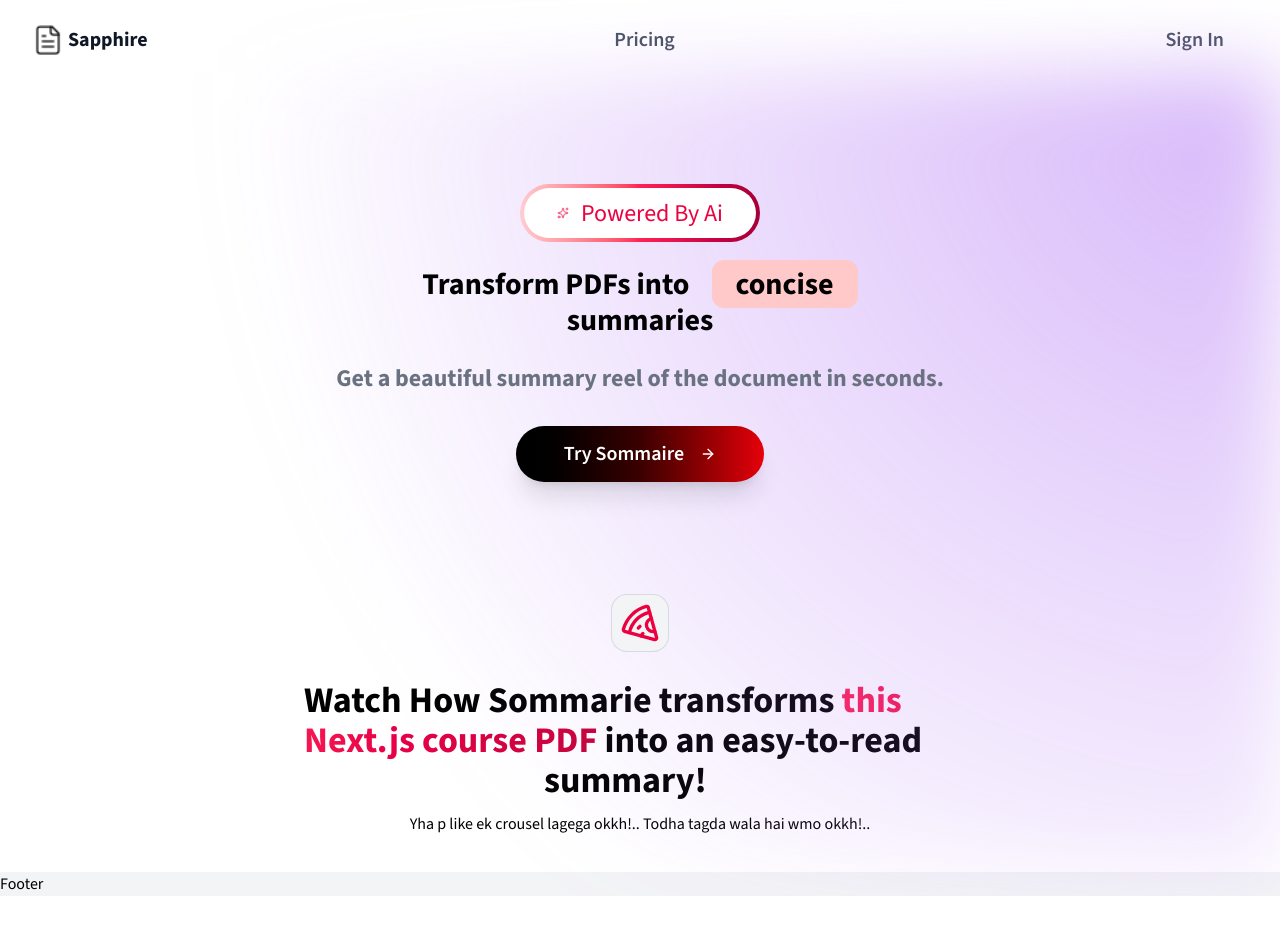
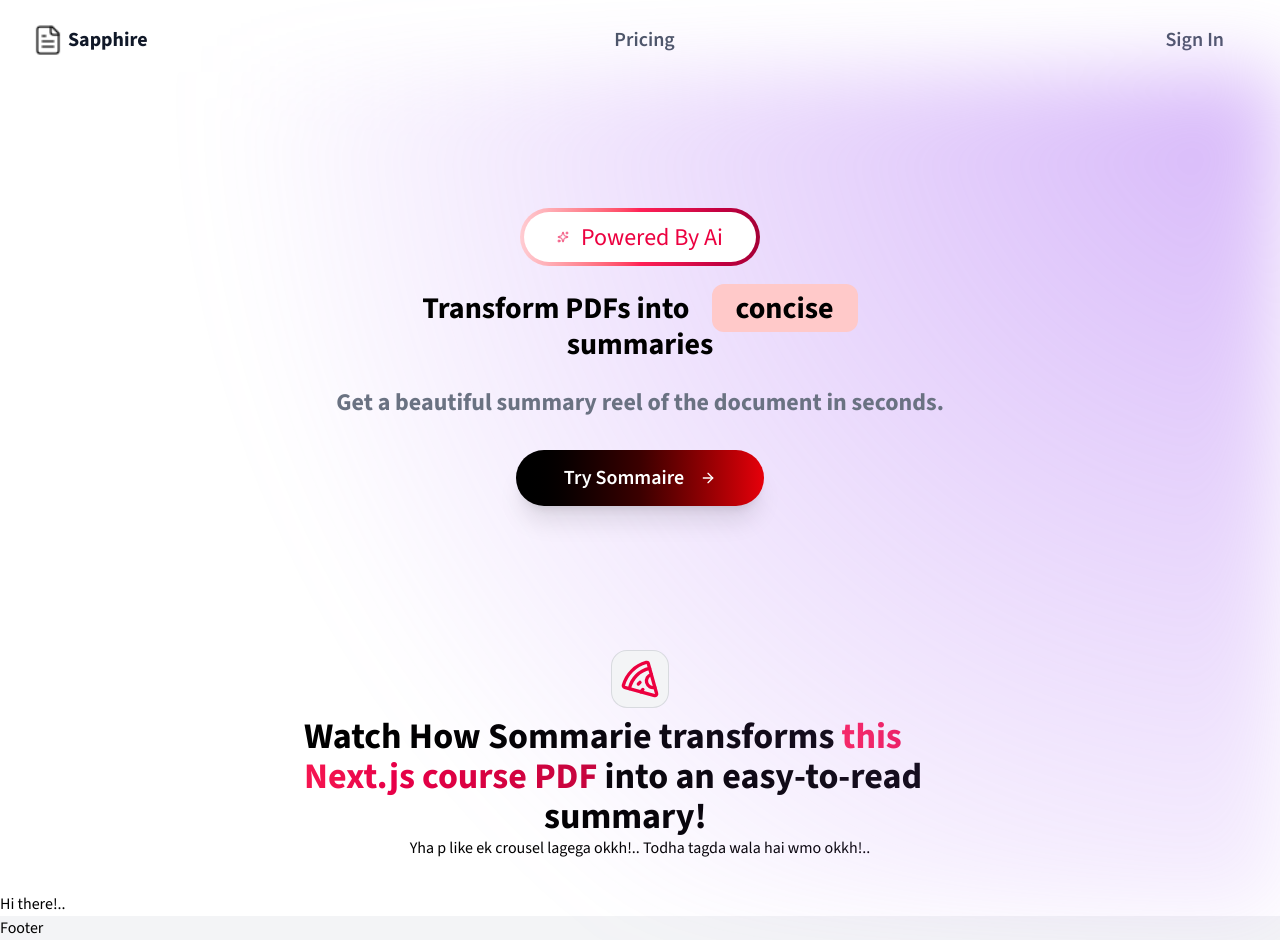
Before and after one commit to PKhan-0011/Pdf-Summarizer, a Next.js app: page / in a window 1280 px wide. Before the commit the page ends 896 px from the top, so only its background shows below. Built offline with nearby package versions, Linux system fonts and the light colour scheme.

Commit message:
code push

```diff
--- a/src/app/layout.tsx
+++ b/src/app/layout.tsx
@@ -24,7 +24,7 @@
     <html lang="en">
       <body className={`${fontsans.variable} font-sans antialiased`}>
         <Headers />
-        <main className="">{children}</main>
+        <main className="min-h-screen">{children}</main>
         <Footer />
       </body>
     </html>
--- a/src/app/page.tsx
+++ b/src/app/page.tsx
@@ -1,14 +1,16 @@
 import HeroSection from "@/home/HeroSection";
 import HeroSection02 from "@/home/HeroSection02";
 import BackgroundTest from "@/home/BackgroundTest";
+import HowToWorkSection from "@/home/HowToWorkSection";
 
 export default function Home() {
   return (
-    <div className="relative w-full min-h-screen">
+    <div className="relative w-full min-h-screen ">
       <BackgroundTest />
-      <div className="flex flex-col">
+      <div className="flex flex-col space-y-8">
         <HeroSection />
         <HeroSection02 />
+        <HowToWorkSection />
       </div>
     </div>
   );
--- a/src/home/HeroSection.tsx
+++ b/src/home/HeroSection.tsx
@@ -8,7 +8,7 @@
 const HeroSection = () => {
   return (
     <section>
-      <div className="relative mx-auto flex flex-col z-0 items-center justify-center py-16 sm:py-20 lg:py-28 transition-all animate-in lg:px-12 max-w-7xl">
+      <div className="relative mx-auto flex flex-col z-0 items-center justify-center py-16 sm:py-20 lg:py-28 transition-all animate-in lg:px-12 max-w-7xl mt-6">
         <div className="flex">
           <div className=" relative p-1 overflow-hidden rounded-full bg-linear-to-r from-rose-200 via-rose-500 to-rose-800 animate-gradient-x group">
             <Badge
--- a/src/home/HeroSection02.tsx
+++ b/src/home/HeroSection02.tsx
@@ -3,8 +3,8 @@
 
 const HeroSection02 = () => {
   return (
-    <div className="flex-col container mx-auto flex items-center justify-center gap-3 ">
-      <div className="inline-flex items-center justify-center p-2 rounded-2xl bg-gray-100 backdrop-blur-xs border border-gray-500/20 mb-4">
+    <div className="flex-col container mx-auto flex items-center justify-center">
+      <div className="inline-flex items-center justify-center p-2 rounded-2xl bg-gray-100 backdrop-blur-xs border border-gray-500/20 mb-2">
         <Pizza className="h-10 w-10 text-rose-600 " />{" "}
         {/* Bhai dekh yha p pizza ki jagah bhut sari chize tughe apne according set karni hai okkh! like pdf ya 2-3 etc etc.. */}
       </div>
--- /dev/null
+++ b/src/home/HowToWorkSection.tsx
@@ -0,0 +1,7 @@
+import React from "react";
+
+const HowToWorkSection = () => {
+  return <section className="">Hi there!..</section>;
+};
+
+export default HowToWorkSection;
```
